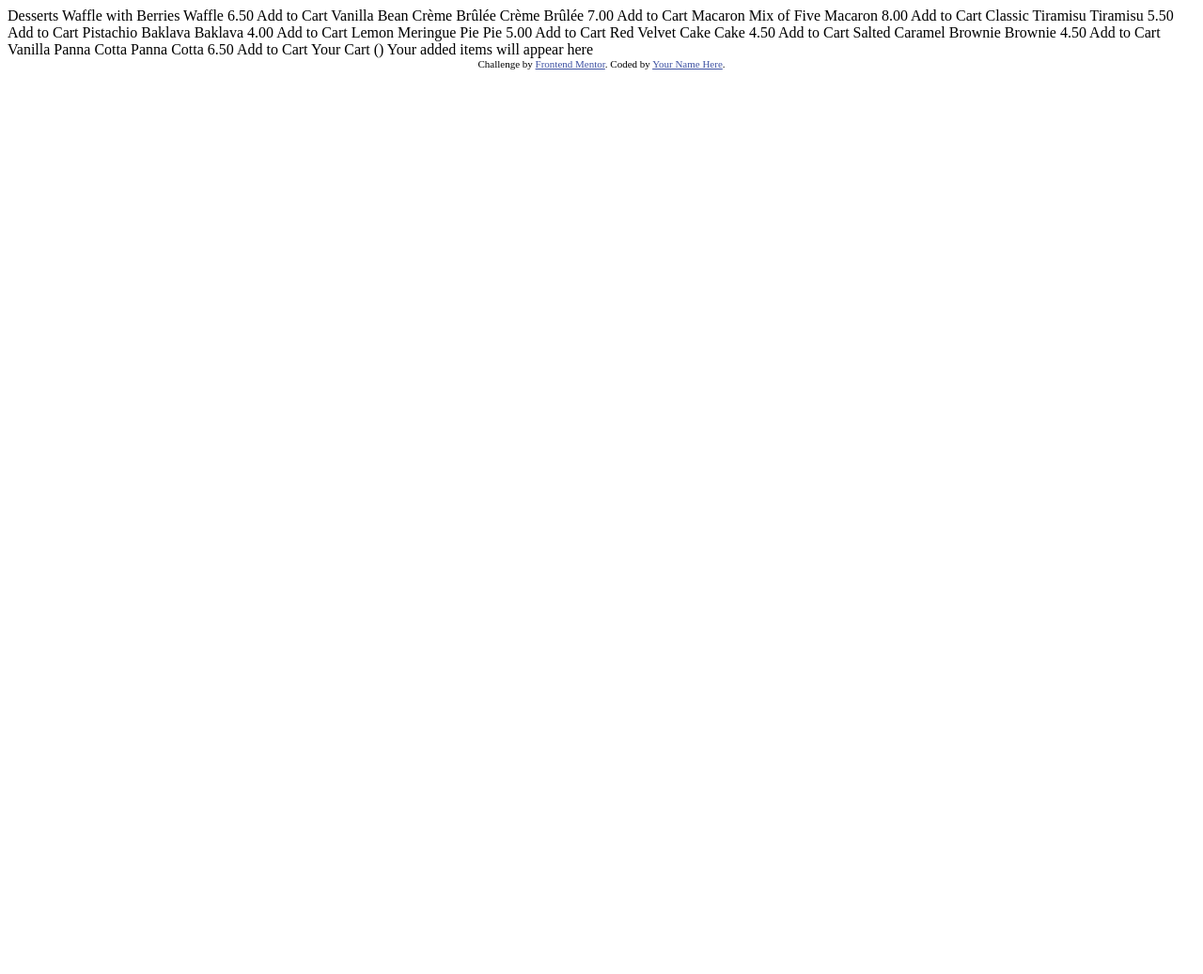
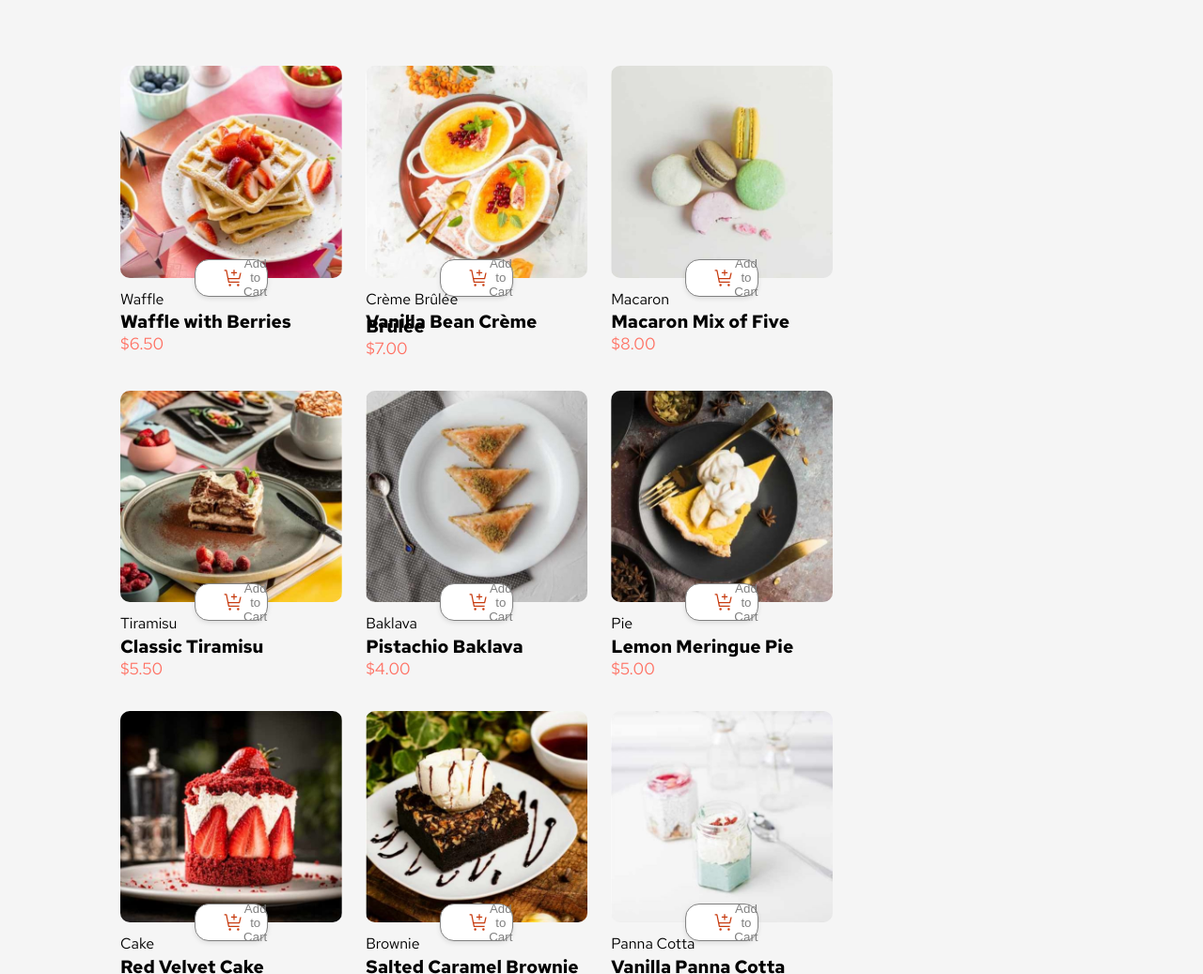
Before and after one commit to ashleyBoden/shopWithCart, a plain HTML site: page product-list-with-cart-main/index.html in a window 1280 px wide. Shown: the top 1037 px of the page at 94% size. Before the commit the page ends 800 px from the top, so only its background shows below. Drawn offline with Linux system fonts and the light colour scheme.

Commit message:
Created initial grid with product images and add to cart button funtionality. Still need to add some final styling to the increment/decrement buttons. Still got the cart funtionality to build.

```diff
--- a/product-list-with-cart-main/index.html
+++ b/product-list-with-cart-main/index.html
@@ -5,6 +5,7 @@
   <meta name="viewport" content="width=device-width, initial-scale=1.0"> <!-- displays site properly based on user's device -->
 
   <link rel="icon" type="image/png" sizes="32x32" href="./assets/images/favicon-32x32.png">
+  <link rel="stylesheet" href="./style.css">
 
   <title>Frontend Mentor | Product list with cart</title>
 
@@ -16,56 +17,10 @@
 </head>
 <body>
 
-  Desserts
+  <div class="product-list"></div>
+  <div class="cart"></div>
 
-  Waffle with Berries
-  Waffle
-  6.50
-  Add to Cart
-
-  Vanilla Bean Crème Brûlée
-  Crème Brûlée
-  7.00
-  Add to Cart
-
-  Macaron Mix of Five
-  Macaron
-  8.00
-  Add to Cart
-
-  Classic Tiramisu
-  Tiramisu
-  5.50
-  Add to Cart
-
-  Pistachio Baklava
-  Baklava
-  4.00
-  Add to Cart
-
-  Lemon Meringue Pie
-  Pie
-  5.00
-  Add to Cart
-
-  Red Velvet Cake
-  Cake
-  4.50
-  Add to Cart
-
-  Salted Caramel Brownie
-  Brownie
-  4.50
-  Add to Cart
-
-  Vanilla Panna Cotta
-  Panna Cotta
-  6.50
-  Add to Cart
-
-  Your Cart (<!-- Quantity -->)
-  Your added items will appear here
-
+  <script src="./script.js"></script>
   <footer class="attribution">
     Challenge by <a href="https://www.frontendmentor.io?ref=challenge">Frontend Mentor</a>.
     Coded by <a href="#">Your Name Here</a>.
--- /dev/null
+++ b/product-list-with-cart-main/script.js
@@ -0,0 +1,87 @@
+fetch('data.json')
+    .then(response => response.json())
+    .then(data => {
+        data.forEach(product => {
+
+            var productWrapper = document.createElement('div');
+            productWrapper.classList.add('product-wrapper');
+
+            const productImage = document.createElement('img');
+            productImage.src = product.image.desktop;
+            productImage.classList.add('product-image')
+
+            const addToCartButton = document.createElement('button');
+            addToCartButton.innerHTML = `<img src="assets/images/icon-add-to-cart.svg" alt="Add to Cart"> Add to Cart`;
+            addToCartButton.classList.add('add-to-cart-button');
+
+            function attachAddToCartListeners() {
+
+                addToCartButton.addEventListener('click', () => {
+                    addToCartButton.innerHTML = `
+                        <button class="decrease"><img src="assets/images/icon-decrement-quantity.svg" alt="Decrease"></button>
+                        <p class="quantity">1</p>
+                        <button class="increase"><img src="assets/images/icon-increment-quantity.svg" alt="Increase"></button>
+                        `;
+                    addToCartButton.style.backgroundColor = '#D87D4A';
+                    addToCartButton.style.color = '#FFFFFF';
+
+                    const decreaseButton = addToCartButton.querySelector('.decrease');
+                    const increaseButton = addToCartButton.querySelector('.increase');
+                    const quantityElement = addToCartButton.querySelector('.quantity');
+
+                    let quantity = 1;
+
+                    decreaseButton.addEventListener('click', (event) => {
+                        if (quantity > 1) {
+                            quantity--;
+                            quantityElement.textContent = quantity;
+                        } else {
+                            addToCartButton.innerHTML = `<img src="assets/images/icon-add-to-cart.svg" alt="Add to Cart"> Add to Cart`;
+                            addToCartButton.style.backgroundColor = '';
+                            addToCartButton.style.color = '';
+                            attachAddToCartListeners();
+                            event.stopPropagation();
+                        }
+                    });
+
+                    increaseButton.addEventListener('click', () => {
+                        quantity++;
+                        quantityElement.textContent = quantity;
+                    });
+                }, {once: true});
+            }
+
+            attachAddToCartListeners();
+
+            const imageWrapper = document.createElement('div');
+            imageWrapper.classList.add('image-wrapper');
+            imageWrapper.appendChild(productImage);
+            imageWrapper.appendChild(addToCartButton);
+
+            const productCategory = document.createElement('p');
+            productCategory.textContent = product.category;
+            productCategory.classList.add('product-category');
+
+            const productName = document.createElement('p');
+            productName.textContent = product.name;
+            productName.classList.add('product-name');
+
+            const productPrice = document.createElement('p');
+            productPrice.textContent = `$${product.price.toFixed(2)}`;
+            productPrice.classList.add('product-price');
+
+            const productTextWrapper = document.createElement('div');
+            productTextWrapper.classList.add('product-text-wrapper');
+
+            productTextWrapper.appendChild(productCategory);
+            productTextWrapper.appendChild(productName);
+            productTextWrapper.appendChild(productPrice);
+
+            productWrapper.appendChild(imageWrapper);
+            productWrapper.appendChild(productTextWrapper);
+
+            document.querySelector('.product-list').appendChild(productWrapper);
+
+        });
+    }
+)
--- /dev/null
+++ b/product-list-with-cart-main/style.css
@@ -0,0 +1,74 @@
+@font-face {
+    font-family: 'projectFont';
+    src: url('./assets/fonts/RedHatText-VariableFont_wght.ttf') format('truetype');
+}
+
+body {
+    font-family: 'projectFont', sans-serif;
+    background-color: #f5f5f5;
+}
+
+.product-list {
+    display: grid;
+    grid-template-columns: repeat(3, 1fr);
+    gap: 25px;
+    width: 60%;
+    margin: 50px 100px;
+    padding: 20px;
+}
+
+.image-wrapper {
+    position: relative;
+}
+
+.add-to-cart-button {
+    position: absolute;
+    bottom: -15px;
+    left: 50%;
+    transform: translateX(-50%);
+    background-color: white;
+    color: grey;
+    border: 1px solid grey;
+    padding: 10px 30px;
+    border-radius: 15px;
+    cursor: pointer;
+    width: 33%;
+    height: 40px;
+    box-shadow: 0 2px 5px rgba(0, 0, 0, 0.1);
+    align-items: center;
+    justify-content: space-between;
+    display: flex;
+}
+
+.product-image {
+    width: 100%;
+    height: auto;
+    border-radius: 10px;
+}
+
+.product-name {
+    font-size: 1.2em;
+    font-weight: bold;
+}
+
+.product-price {
+    font-size: 1.1em;
+    color: #ff6f61;
+}
+
+.product-text-wrapper {
+    line-height: 0.25;
+}
+
+.decrease, .increase {
+    background-color: transparent;
+    width: 30px;
+    height: 30px;
+    border-radius: 50%;
+    border: 1px solid white;
+    color: white;
+}
+
+.decrease {
+    justify-content: center;
+}
```
